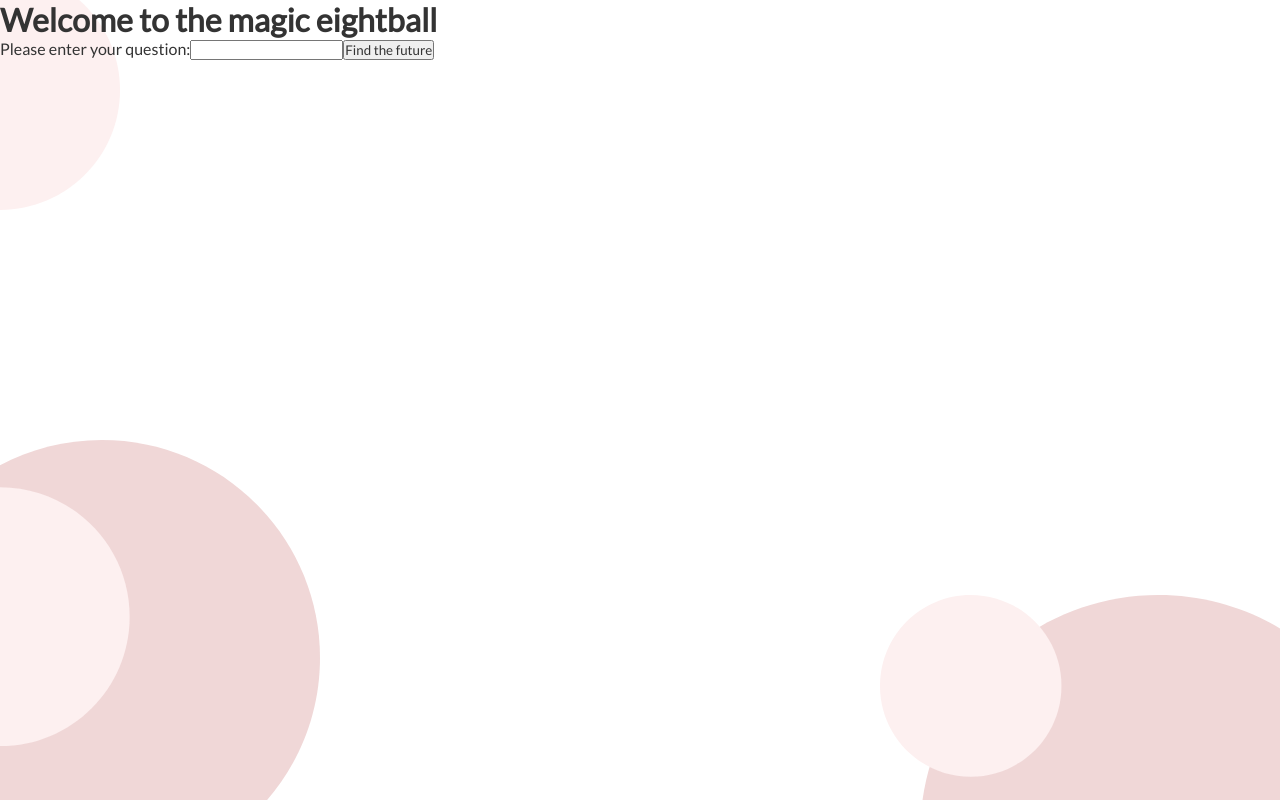
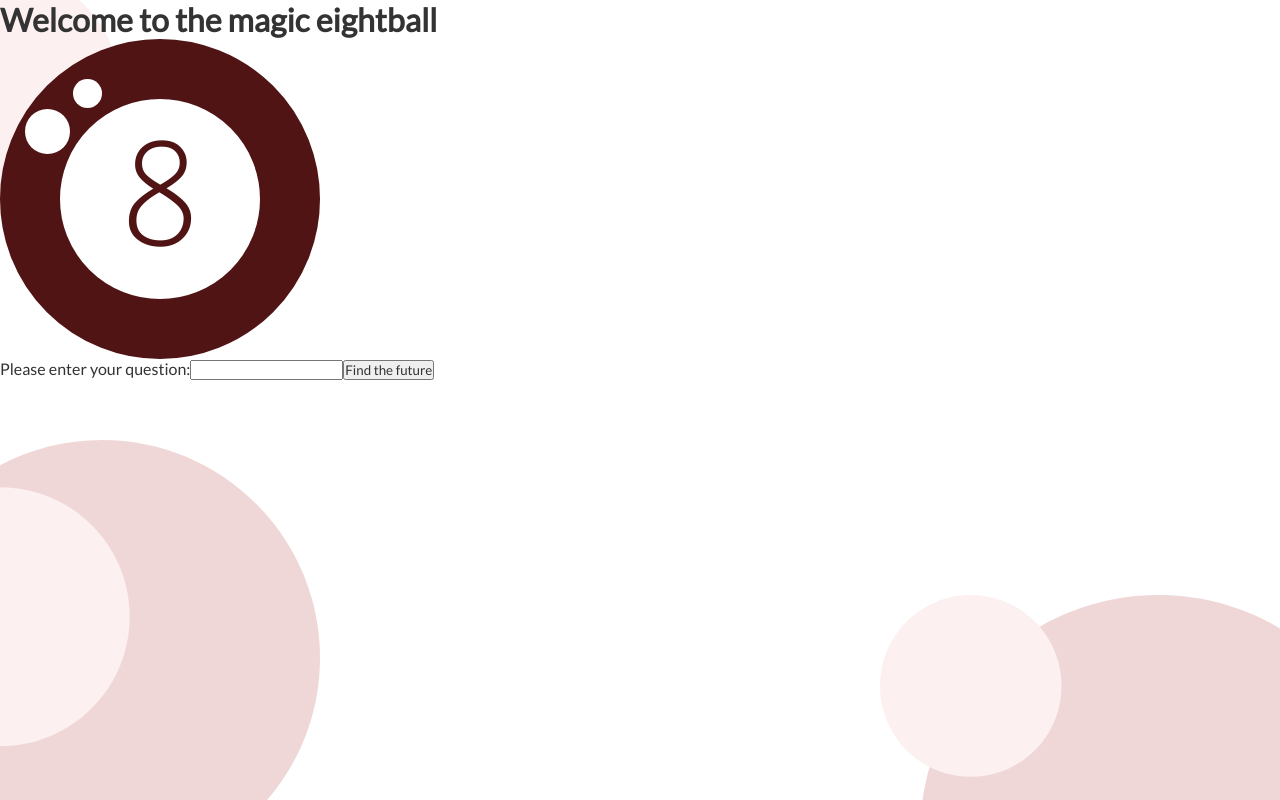
Before and after one commit to johntrehearn/DMApp, a React (Vite) app: page / in a window 1280 px wide. Built offline with nearby package versions, Linux system fonts and the light colour scheme.

Commit message:
trello#12 Add Magic 8 ball

```diff
--- a/src/App.tsx
+++ b/src/App.tsx
@@ -1,108 +1,91 @@
-import { useState } from 'react'
-import Header from './components/Header'
-import Answer from './components/Answer'
-import Question from './components/Question'
-
+import { useState } from 'react';
+import Header from './components/Header';
+import Answer from './components/Answer';
+import Question from './components/Question';
+import EightBall from './components/EightBall';
 
 function App() {
+  type outcomeType = {
+    answer: string;
+    emotion: 'happy' | 'sad' | 'neutral' | 'start';
+  };
 
   // set the question
-  const [question, setQuestion] = useState('')
+  const [question, setQuestion] = useState('');
 
   // set whether the questions
 
-  const [showInput, setshowInput] = useState(true)
+  const [showInput, setshowInput] = useState(true);
 
-  const [renderedQuestion, setRenderedQuestion] = useState('')
+  const [renderedQuestion, setRenderedQuestion] = useState('');
 
-
-
-  const [outcomeState, setOutcomeState] = useState('')
+  const [outcomeState, setOutcomeState] = useState<outcomeType>({ answer: '', emotion: 'start' });
 
   const inputHandler = (e: React.ChangeEvent<HTMLInputElement>) => {
     const target = e.target as HTMLInputElement;
-    setQuestion(target.value)
-    console.log('Question is', question)
-    console.log("rendered Question", renderedQuestion)
-
-  }
-
-
-
-
-
+    setQuestion(target.value);
+    console.log('Question is', question);
+    console.log('rendered Question', renderedQuestion);
+  };
 
   const chooseAnswer = () => {
-    let randomNumber: number = Math.floor(Math.random() *
-    12
-    ) +
-    1
-    ;
-
-    let outcome = (): string => {
+    let randomNumber: number = Math.floor(Math.random() * 12) + 1;
+    let outcome = (): outcomeType => {
       switch (randomNumber) {
         case 1:
-                return "I don’t think you are ready to hear the answer to this one."; // :|
+          return { answer: 'I don’t think you are ready to hear the answer to this one.', emotion: 'neutral' }; // :|
         case 2:
-                return "Yes!"; // :)
+          return { answer: 'Yes!', emotion: 'happy' }; // :)
         case 3:
-                return "No!"; // :(
+          return { answer: 'No!', emotion: 'sad' }; // :(
         case 4:
-                return "I guess so..."; // :|
+          return { answer: 'I guess so...', emotion: 'neutral' }; // :|
         case 5:
-                return "I very much doubt that."; // :(
+          return { answer: 'I very much doubt that.', emotion: 'sad' }; // :(
         case 6:
-                return "Blablabla, this question bores me.."; // :(
+          return { answer: 'Blablabla, this question bores me..', emotion: 'sad' }; // :(
         case 7:
-                return "Zzzz… Huh? Oh sorry… Yeah sure, whatever."; // :|
+          return { answer: 'Zzzz… Huh? Oh sorry… Yeah sure, whatever.', emotion: 'neutral' }; // :|
         case 8:
-                return "My professional guess is: Yup!"; // :)
+          return { answer: 'My professional guess is: Yup!', emotion: 'happy' }; // :)
         case 9:
-                return "Absolutely, I am so happy for you!"; // :)
+          return { answer: 'Absolutely, I am so happy for you!', emotion: 'happy' }; // :)
         case 10:
-                return "Absolutely, it saddens me greatly.."; // :(
+          return { answer: 'Absolutely, it saddens me greatly..', emotion: 'sad' }; // :(
         case 11:
-                return "Hell yeah, you cheeky human ;)"; // :)
+          return { answer: 'Hell yeah, you cheeky human ;)', emotion: 'happy' }; // :)
         case 12:
-                  return "Naughty naughty.. I will never tell."; // :)
+          return { answer: 'Naughty naughty.. I will never tell.', emotion: 'happy' }; // :)
         default:
-                return "Hmm, I am a bit busy at the moment.";
-
-
+          return { answer: 'Hmm, I am a bit busy at the moment.', emotion: 'neutral' };
       }
     };
 
     setOutcomeState(outcome);
-
   };
 
   const clickHandler = (e: React.MouseEvent<HTMLButtonElement>) => {
     e.preventDefault();
     if (question === '') {
       alert('Please type a question.');
-
     } else {
-    setRenderedQuestion(question)
-    setshowInput(false)
-    chooseAnswer()
+      setRenderedQuestion(question);
+      setshowInput(false);
+      chooseAnswer();
     }
-}
-
+  };
 
   return (
     <>
+      <Header />
 
+      <EightBall face={outcomeState.emotion} />
 
-
-
-
-      <Header />
       {showInput && <Question inputHandler={inputHandler} clickHandler={clickHandler} />}
 
-      <Answer renderedQuestion={renderedQuestion} outcomeState={outcomeState}/>
-
+      <Answer renderedQuestion={renderedQuestion} outcomeState={outcomeState} />
     </>
-  )
+  );
 }
 
-export default App
+export default App;
--- a/src/components/Answer.tsx
+++ b/src/components/Answer.tsx
@@ -1,22 +1,20 @@
 function Answer(props: any) {
-
   const refreshPage = () => {
     window.location.reload();
-    }
+  };
   return (
     <>
-
       {props.renderedQuestion && (
         <div>
           <h2>Your Question was:</h2>
           <p>{props.renderedQuestion}</p>
           <h2>The universe says:</h2>
-                    <p>{props.outcomeState}</p>
+          <p>{props.outcomeState.answer}</p>
           <button onClick={refreshPage}>Ask again</button>
         </div>
       )}
     </>
-    )
+  );
 }
 
 export default Answer;
--- /dev/null
+++ b/src/components/EightBall.tsx
@@ -0,0 +1,19 @@
+/*
+<div className="ball ball--start/ball--happy/ball--sad/ball-neutral">
+<span className="ball__number">8</span>
+</div>
+*/
+
+interface EightBallProps {
+  face: string;
+}
+
+const EightBall: React.FC<EightBallProps> = (props) => {
+  return (
+    <div id="ball" className={`ball--${props.face}`}>
+      <span className="ball__number">8</span>
+    </div>
+  );
+};
+
+export default EightBall;
--- a/src/index.css
+++ b/src/index.css
@@ -102,7 +102,7 @@ button {
 
 /* MAGIC 8 BALL */
 /*
-<div className="ball ball--start/ball--happy/ball--sad/ball-neutral">
+<div id="ball" className="ball--start/ball--happy/ball--sad/ball-neutral">
   <span className="ball__number">8</span>
 </div>
 */
@@ -112,24 +112,26 @@ button {
   display: flex;
   justify-content: center;
   align-items: center;
-  width: 25rem;
-  height: 25rem;
-  border: 4.5rem solid var(--clr-dark);
+  width: 20rem;
+  height: 20rem;
+  border: 3.8rem solid var(--clr-dark);
   border-radius: 50%;
   background-color: var(--clr-light);
   background-position: center;
   background-size: cover;
   background-repeat: no-repeat;
-  font-size: 11rem;
+  font-family: var(--font-display);
+
+  font-size: 9rem;
   color: var(--clr-dark);
 }
 #ball::before {
   content: '';
   position: absolute;
   top: -10%;
-  left: 1rem;
-  width: 2rem;
-  height: 2rem;
+  left: 0.8rem;
+  width: 1.8rem;
+  height: 1.8rem;
   border-radius: 50%;
   background-color: var(--clr-light);
 }
@@ -138,8 +140,8 @@ button {
   position: absolute;
   top: 5%;
   left: -2.2rem;
-  width: 3.2rem;
-  height: 3.2rem;
+  width: 2.8rem;
+  height: 2.8rem;
   border-radius: 50%;
   background-color: var(--clr-light);
 }
```
Lines whose indentation alone changed are shown as unchanged.
